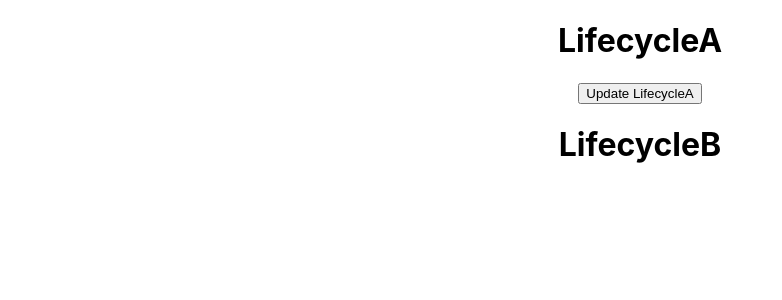
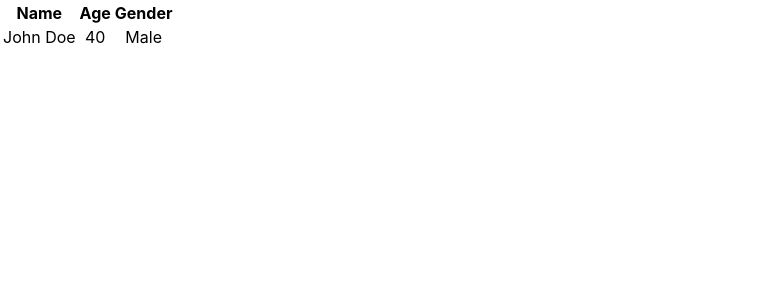
Before and after one commit to redgsenal/reactjs-tutorial, a React (Create React App) app: page / in a window 1280 px wide. Shown: the top 300 px of the page, without its empty margins (0-782 px from the left). Built offline with nearby package versions, Linux system fonts and the light colour scheme.

Commit message:
using fragments

```diff
--- a/src/App.jsx
+++ b/src/App.jsx
@@ -1,28 +1,32 @@
-import React, { Component } from 'react';
-import './App.css';
-import Counter from './components/Counter';
-import Greet from './components/Greet';
-import Welcome from './components/Welcome';
-import FunctionClick from './components/FunctionClick';
-import ClassClick from './components/ClassClick';
-import EventBind from './components/EventBind';
-import ParentComponent from './components/ParentComponent';
-import UserGreeting from './components/UserGreeting';
-import NameLists from './components/NameLists';
-import StyleSheet from './components/StyleSheet';
-import InlineStyle from './components/InlineStyle';
-import Form from './components/Form';
-import LifecycleA from './components/LifecycleA';
+import React, { Component } from "react";
+import "./App.css";
+import Counter from "./components/Counter";
+import Greet from "./components/Greet";
+import Welcome from "./components/Welcome";
+import FunctionClick from "./components/FunctionClick";
+import ClassClick from "./components/ClassClick";
+import EventBind from "./components/EventBind";
+import ParentComponent from "./components/ParentComponent";
+import UserGreeting from "./components/UserGreeting";
+import NameLists from "./components/NameLists";
+import StyleSheet from "./components/StyleSheet";
+import InlineStyle from "./components/InlineStyle";
+import Form from "./components/Form";
+import LifecycleA from "./components/LifecycleA";
 
-import './appStyles.css'
-import styles1 from './appStyles1.module.css'
-import styles2 from './appStyles2.module.css'
+import "./appStyles.css";
+import styles1 from "./appStyles1.module.css";
+import styles2 from "./appStyles2.module.css";
+import FragmentDemo from "./components/FragmentDemo";
+import Table from "./components/Table";
 
 class App extends Component {
 	render() {
 		return (
-      <div className='App'>
-        <LifecycleA />
+			<div className="App">
+				<Table /> {/* Uncomment the components you want to render */}
+				{/* <FragmentDemo /> */}
+				{/* <LifecycleA /> */}
 				{/* <Form /> */}
 				{/* <h1 className={styles1.success}>Success in Hello World</h1>
         <h1 className={styles2.success}>Success in Hello World</h1>
@@ -38,7 +42,7 @@ class App extends Component {
 				{/* <Welcome name="Jane" heroName="Wonder Guy" /> */}
 				{/* <FunctionClick /> */}
 				{/* <ClassClick /> */}
-      </div >
+			</div>
 		);
 	}
 }
--- /dev/null
+++ b/src/components/ColumnHeaders.jsx
@@ -0,0 +1,20 @@
+import React from "react";
+
+function ColumnHeaders() {
+	const headers = ["Name", "Age", "Gender"];
+	return (
+		<>
+			<thead>
+				<tr>
+					{headers.map((header, index) => (
+						<React.Fragment key={index}>
+							<th>{header}</th>
+						</React.Fragment>
+					))}
+				</tr>
+			</thead>
+		</>
+	);
+}
+
+export default ColumnHeaders;
--- /dev/null
+++ b/src/components/Columns.jsx
@@ -0,0 +1,14 @@
+import React from "react";
+
+function Columns() {
+	const items = ["John Doe", "40", "Male"];
+	return (
+		<React.Fragment>
+			{items.map((item, index) => (
+				<td key={index}>{item}</td> // Using map to create table cells dynamically
+			))}
+		</React.Fragment>
+	);
+}
+
+export default Columns;
--- a/src/components/FragmentDemo.jsx
+++ b/src/components/FragmentDemo.jsx
@@ -0,0 +1,12 @@
+import React from "react";
+
+function FragmentDemo() {
+	return (
+		<React.Fragment>
+			<h1>Fragment Demo</h1>
+			<p>This is a simple fragment demo.</p>
+		</React.Fragment>
+	);
+}
+
+export default FragmentDemo;
--- /dev/null
+++ b/src/components/Table.jsx
@@ -0,0 +1,18 @@
+import React from "react";
+import Columns from "./Columns";
+import ColumnHeaders from "./ColumnHeaders";
+
+function Table() {
+	return (
+		<table>
+			<ColumnHeaders />
+			<tbody>
+				<tr>
+					<Columns />
+				</tr>
+			</tbody>
+		</table>
+	);
+}
+
+export default Table;
```
Lines whose indentation alone changed are shown as unchanged.
